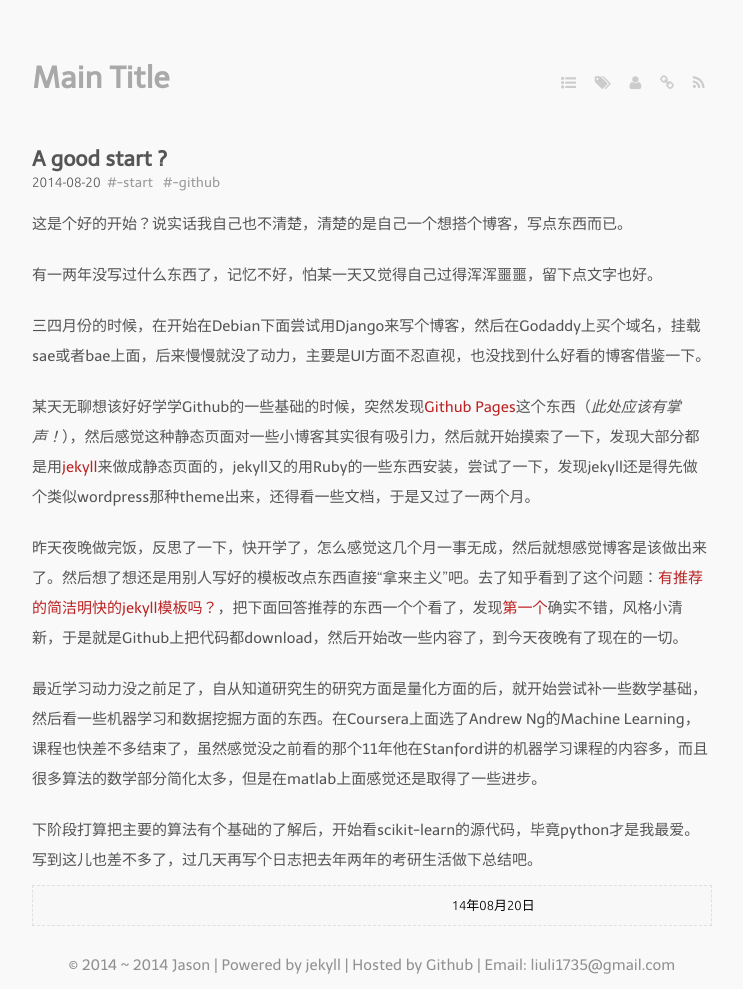
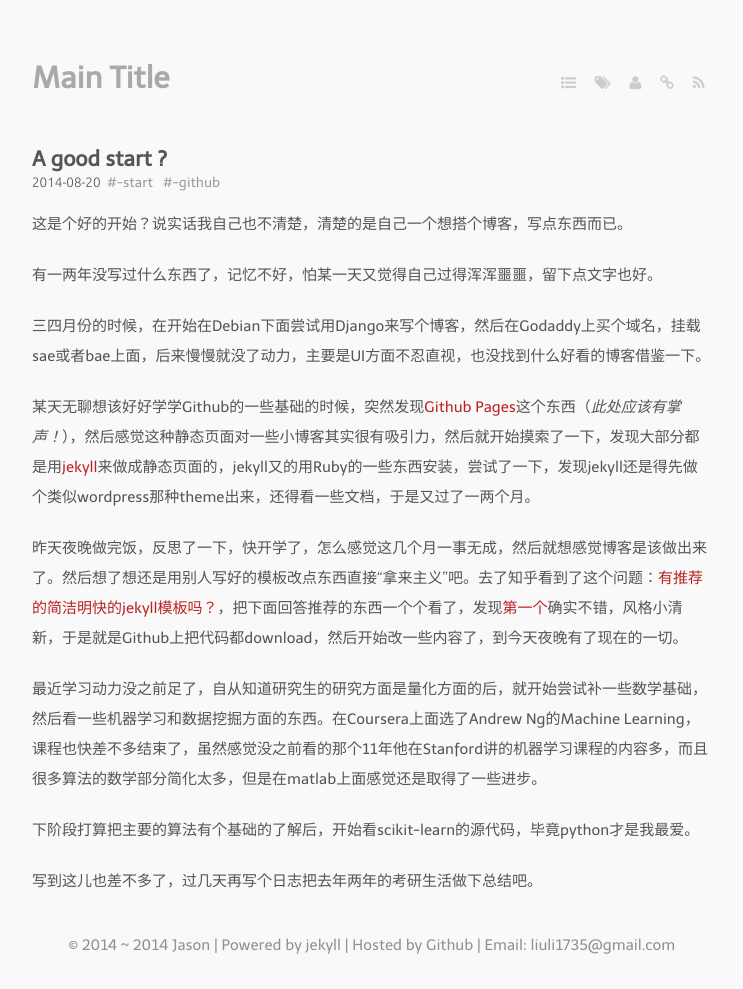
Before and after one commit to liuli1735/liuli1735.github.io, a Jekyll site: the page built from _posts/2014-08-20-a-good-start.markdown, in a window 1280 px wide. Shown: the whole page, without its empty margins (268-1011 px from the left). Built offline with Jekyll 4.4.1, drawn with Linux system fonts in a browser that asks for light colours; Markdown is read by kramdown in place of the engine named in the settings; comment, search, counter and statistics services are not loaded.

Commit message:
Update 2014-08-20-a-good-start.markdown

```diff
--- a/_posts/2014-08-20-a-good-start.markdown
+++ b/_posts/2014-08-20-a-good-start.markdown
@@ -19,6 +19,5 @@ sae或者bae上面，后来慢慢就没了动力，主要是UI方面不忍直视
 最近学习动力没之前足了，自从知道研究生的研究方面是量化方面的后，就开始尝试补一些数学基础，然后看一些机器学习和数据挖掘方面的东西。在Coursera上面选了Andrew Ng的Machine Learning，课程也快差不多结束了，虽然感觉没之前看的那个11年他在Stanford讲的机器学习课程的内容多，而且很多算法的数学部分简化太多，但是在matlab上面感觉还是取得了一些进步。
 
 下阶段打算把主要的算法有个基础的了解后，开始看scikit-learn的源代码，毕竟python才是我最爱。
+
 写到这儿也差不多了，过几天再写个日志把去年两年的考研生活做下总结吧。
-
-																		14年08月20日
```
